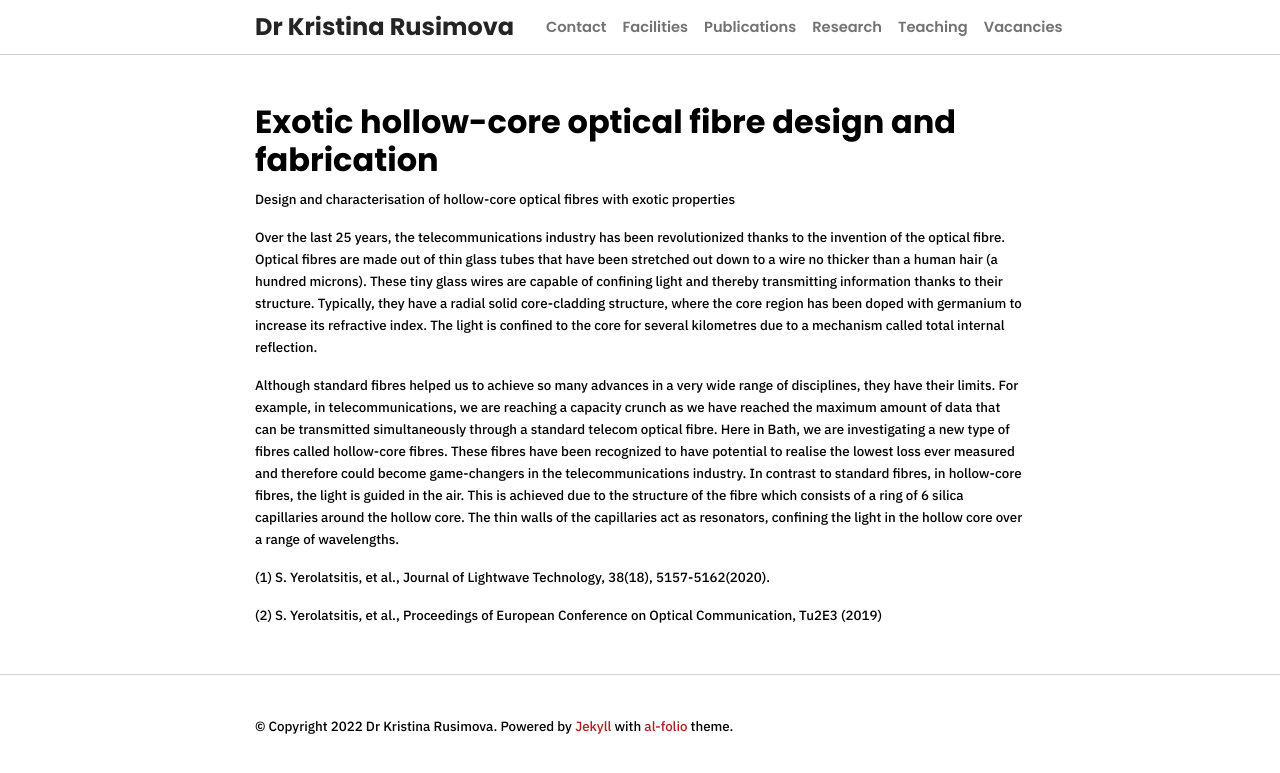
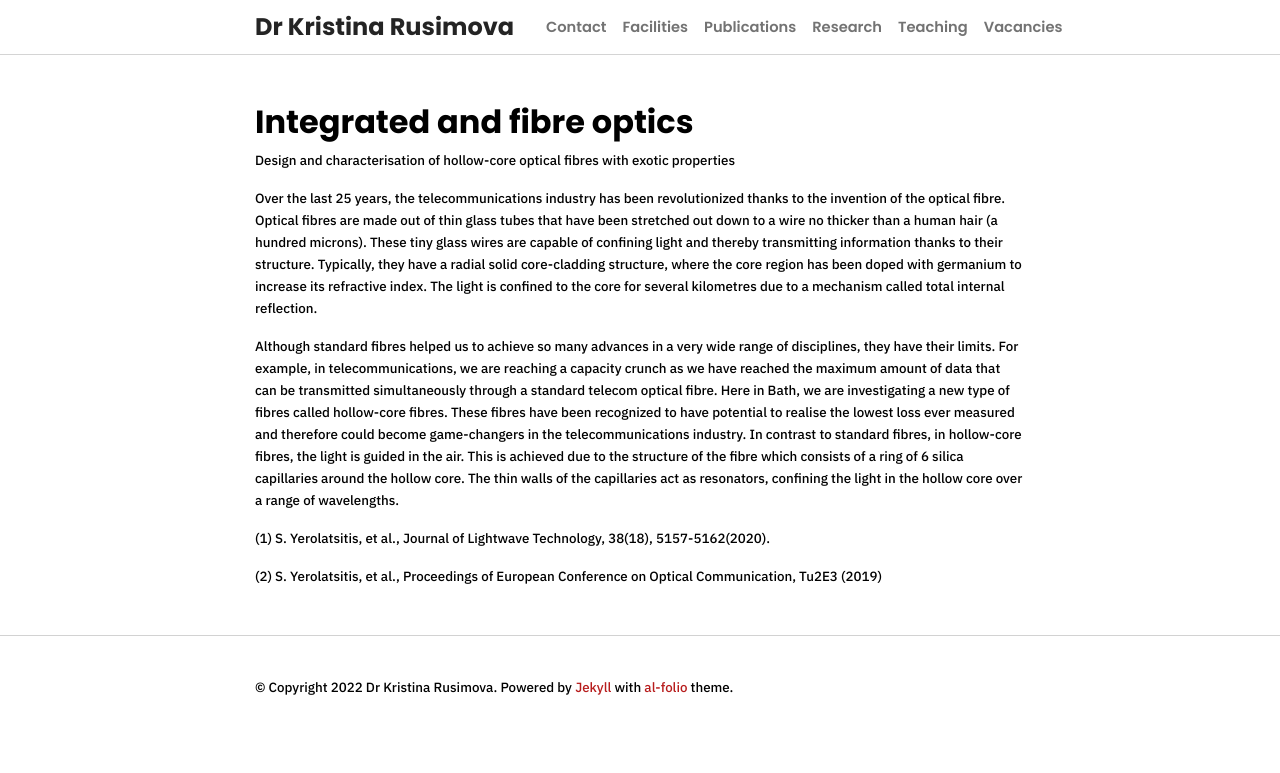
Before and after one commit to kristinarusimova/kristinarusimova.github.io, a Jekyll site: the page built from _projects/fibres.md, in a window 1280 px wide. Shown: the top 773 px of the page. Built offline with Jekyll 4.4.1, drawn with Linux system fonts in a browser that asks for light colours; nearby versions of some CDN libraries; a style sheet for code colours, icons or effects is not loaded.

Commit message:
Update fibres.md

```diff
--- a/_projects/fibres.md
+++ b/_projects/fibres.md
@@ -1,6 +1,6 @@
 ---
 layout: page
-title: Exotic hollow-core optical fibre design and fabrication
+title: Integrated and fibre optics
 description: >
     Design and characterisation of hollow-core optical fibres with exotic properties
 location: University of Bath
```
